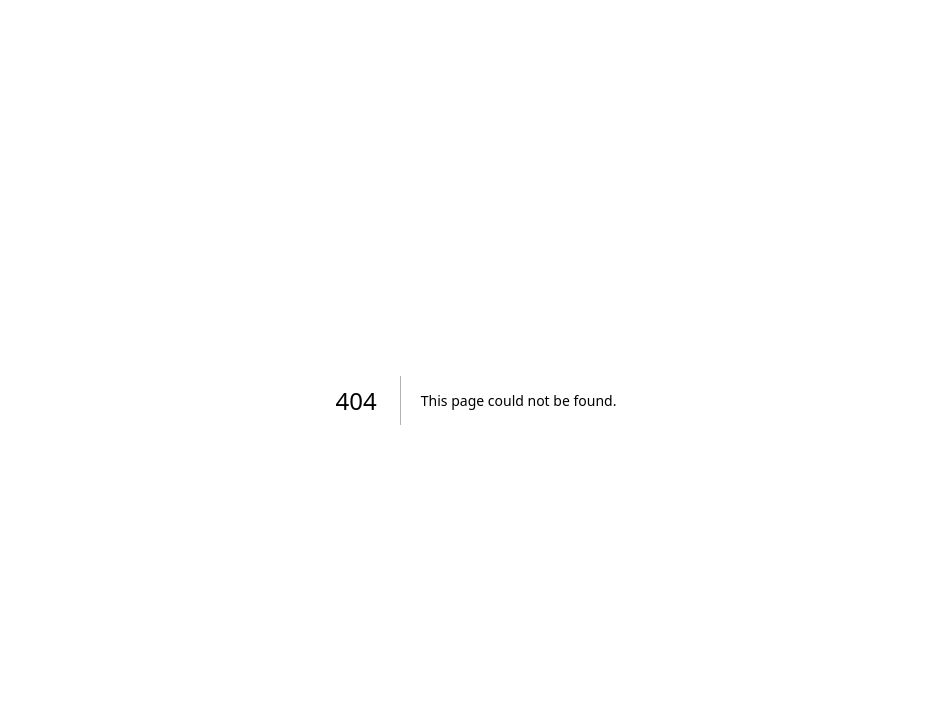
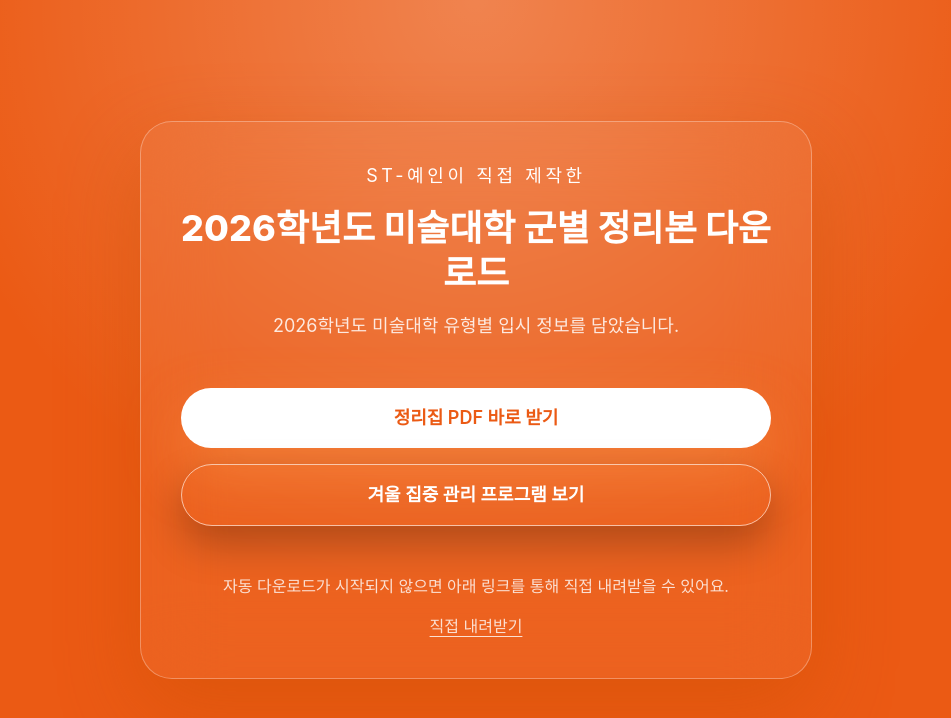
Before and after one commit to ghun00/st-yein, a Next.js app: page /art2026Download in a window 1280 px wide. Before the commit this address had no page. Shown: the top 718 px of the page, without its empty margins (164-1115 px from the left). Built offline with nearby package versions, Linux system fonts and the light colour scheme; a web font is replaced by a local one.

Commit message:
2026학년도 군별 정리본 다운로드 페이지 구축

```diff
--- /dev/null
+++ b/app/art2026Download/page.js
@@ -0,0 +1,15 @@
+import DownloadPage from '../../components/DownloadPage'
+
+export default function Art2026DownloadPage() {
+  return (
+    <DownloadPage
+      subtitle="ST-예인이 직접 제작한"
+      title="2026학년도 미술대학 군별 정리본 다운로드"
+      description="2026학년도 미술대학 유형별 입시 정보를 담았습니다."
+      downloadPath="/art2026Group.pdf"
+      downloadButtonText="정리집 PDF 바로 받기"
+      secondaryButtonText="겨울 집중 관리 프로그램 보기"
+      secondaryButtonLink="/winter"
+    />
+  )
+}
```
Also changed, not shown: components/DownloadPage.jsx (line endings or trailing spaces).
